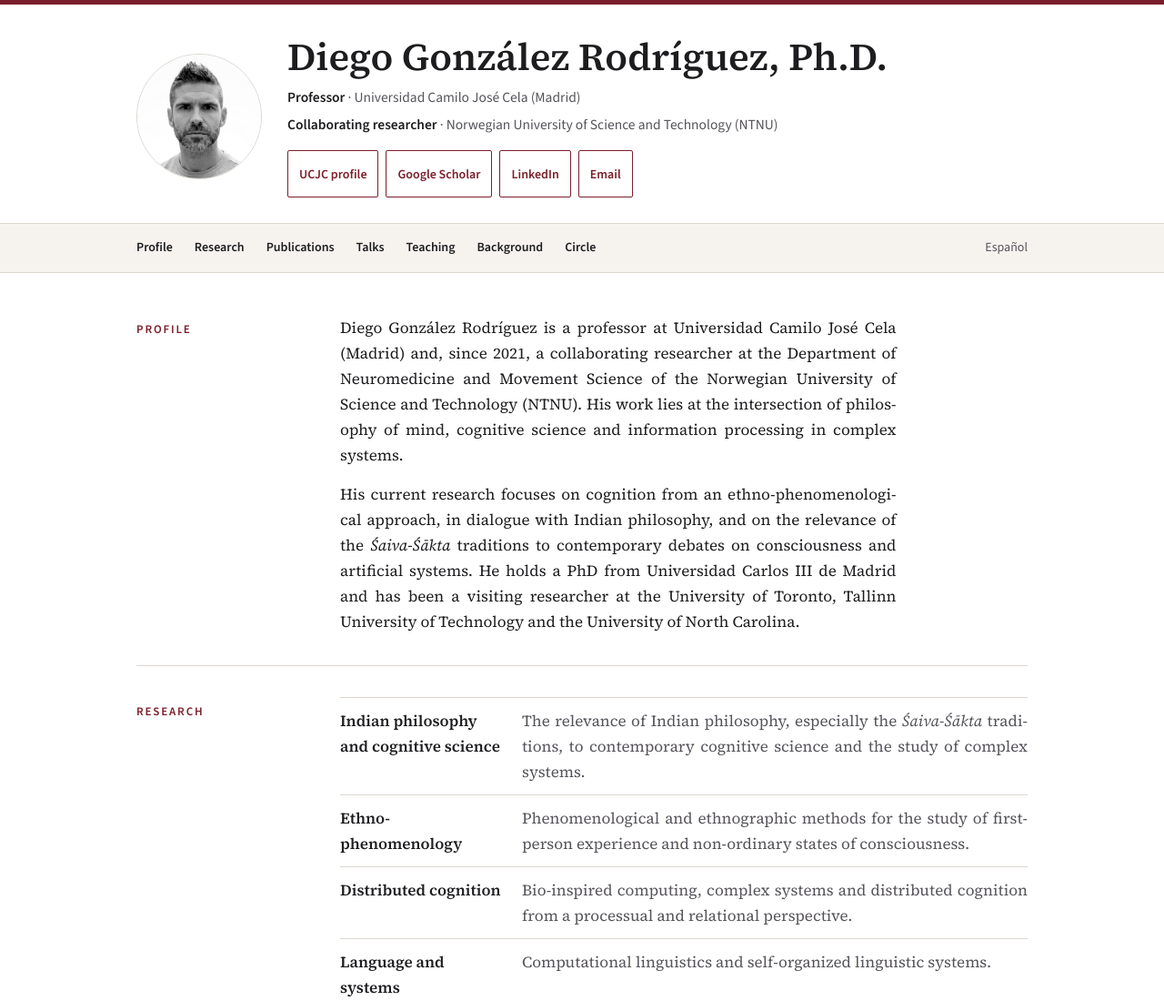
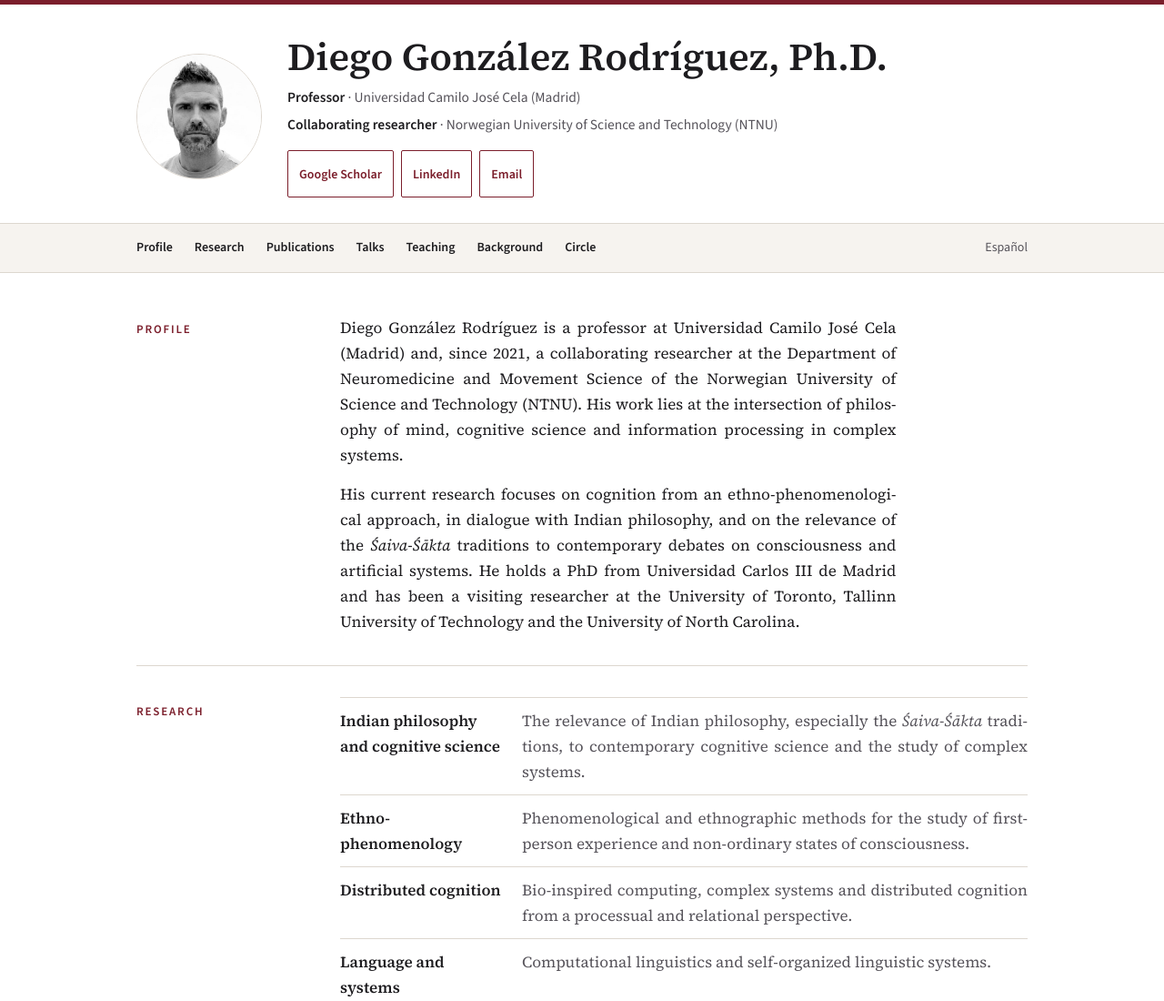
Before and after one commit to dgrmunch/dgrmunch.github.io, a plain HTML site: page en/index.html in a window 1280 px wide. Shown: the top 1100 px of the page at 91% size. Drawn offline with nearby package versions, Linux system fonts and the light colour scheme.

Commit message:
Quitar el enlace al perfil de la UCJC
Co-Authored-By: Claude Opus 5.5 <noreply@anthropic.com>
Claude-Session: https://claude.ai/code/session_01EWVhVUDvZnuQMKDCqwESmY

```diff
--- a/en/index.html
+++ b/en/index.html
@@ -69,7 +69,7 @@ footer .wrap{padding-block:22px;font-family:var(--sans);font-size:13.5px;color:v
     <div class="who">
     <h1>Diego González Rodríguez, Ph.D.</h1>
     <div class="role"><span><b>Professor</b> · Universidad Camilo José Cela (Madrid)</span><span><b>Collaborating researcher</b> · Norwegian University of Science and Technology (NTNU)</span></div>
-    <div class="links"><a href="https://www.ucjc.edu/profesores/diego-gonzalez-rodriguez/">UCJC profile</a><a href="https://scholar.google.com/citations?user=7DydhV0AAAAJ">Google Scholar</a><a href="https://es.linkedin.com/in/diegogonzalezphd">LinkedIn</a><a href="mailto:diego.gonzalez2@ucjc.edu">Email</a></div>
+    <div class="links"><a href="https://scholar.google.com/citations?user=7DydhV0AAAAJ">Google Scholar</a><a href="https://es.linkedin.com/in/diegogonzalezphd">LinkedIn</a><a href="mailto:diego.gonzalez2@ucjc.edu">Email</a></div>
     </div>
   </div>
 </header>
```
Also changed, not shown: index.html (+1 -1 lines).
